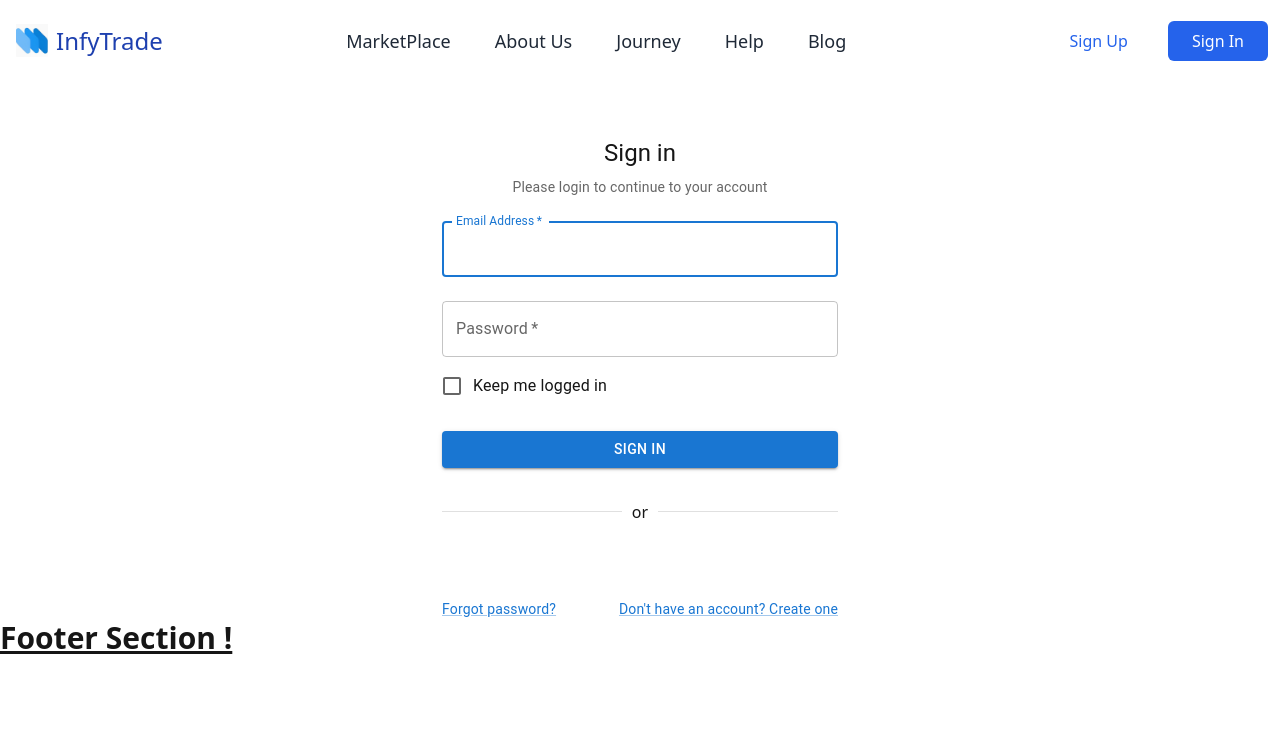
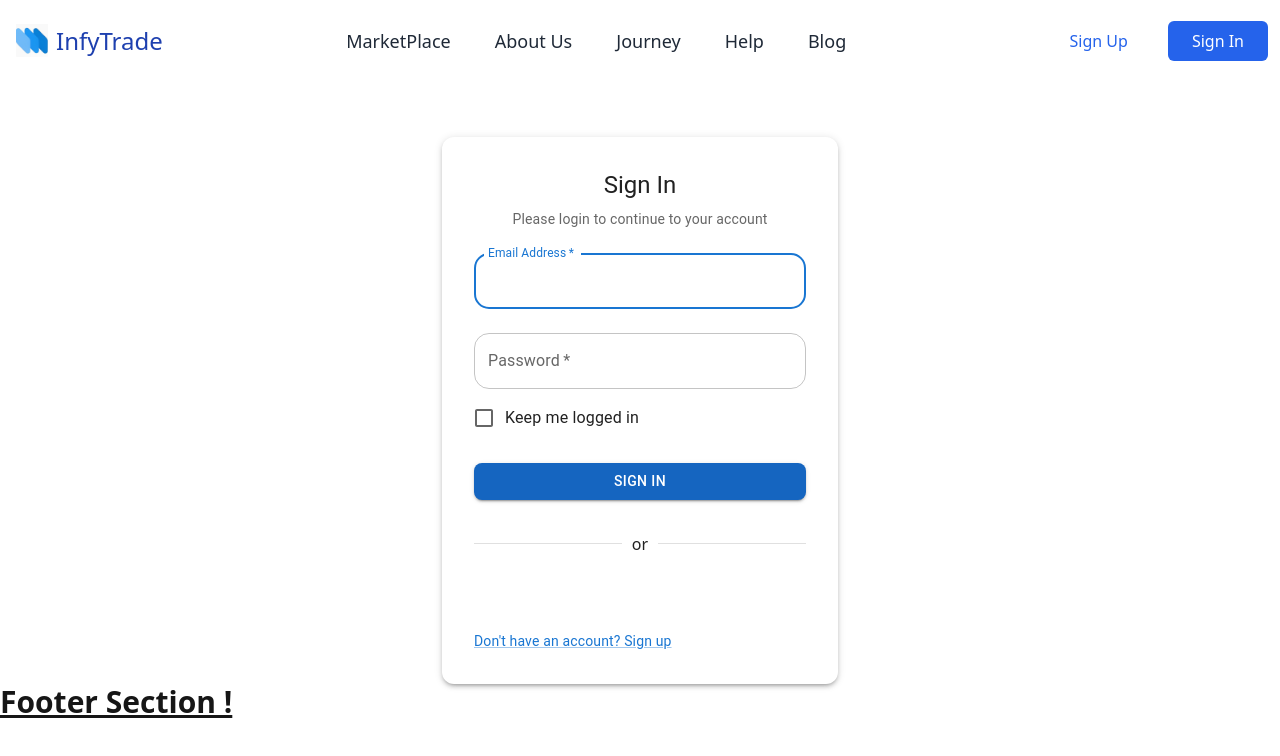
Before and after one commit to karthikreddy-7/InfyTrade, a React (Create React App) app in the folder frontend/infytradefe/: page /signin in a window 1280 px wide. Shown: the top 756 px of the page. Built offline with nearby package versions, Linux system fonts and the light colour scheme.

Commit message:
added changes at signin and signup

```diff
--- a/frontend/infytradefe/package.json
+++ b/frontend/infytradefe/package.json
@@ -7,6 +7,7 @@
     "@emotion/styled": "^11.13.0",
     "@headlessui/react": "^2.1.2",
     "@mui/material": "^5.16.5",
+    "@mui/system": "^5.16.5",
     "@react-oauth/google": "^0.12.1",
     "@reduxjs/toolkit": "^2.2.6",
     "@testing-library/jest-dom": "^5.17.0",
--- a/frontend/infytradefe/src/components/signin.js
+++ b/frontend/infytradefe/src/components/signin.js
@@ -1,4 +1,4 @@
-import React from "react";
+import React, { useState } from "react";
 import {
   Box,
   Button,
@@ -10,38 +10,74 @@ import {
   TextField,
   Typography,
   Divider,
+  Paper,
 } from "@mui/material";
-import { GoogleOAuthProvider, GoogleLogin } from '@react-oauth/google';
+import { GoogleOAuthProvider, GoogleLogin } from "@react-oauth/google";
 
-const clientId = "";
+const clientId = " ";
 
 const Signin = () => {
+  const [email, setEmail] = useState("");
+  const [password, setPassword] = useState("");
+
+  const handleEmailChange = (event) => {
+    setEmail(event.target.value);
+  };
+
+  const handlePasswordChange = (event) => {
+    setPassword(event.target.value);
+  };
+
+  const handleSubmit = async (event) => {
+    event.preventDefault();
+    const requestBody = { email, password };
+
+    try {
+      const response = await fetch("api place here", {
+        method: "POST",
+        headers: {
+          "Content-Type": "application/json",
+        },
+        body: JSON.stringify(requestBody),
+      });
+
+      if (!response.ok) {
+        throw new Error("Network response was not ok");
+      }
+
+      const data = await response.json();
+      console.log("Success:", data);
+    } catch (error) {
+      console.error("Error:", error);
+    }
+  };
+
   const handleGoogleLoginSuccess = (response) => {
-    console.log('Login Success:', response);
+    console.log("Login Success:", response);
   };
 
   const handleGoogleLoginFailure = (error) => {
-    console.error('Login Failed:', error);
+    console.error("Login Failed:", error);
   };
 
   return (
     <GoogleOAuthProvider clientId={clientId}>
       <Container component="main" maxWidth="xs">
+        <Paper elevation={3} sx={{ padding: 4, borderRadius: 3, mt: 8 }}>
           <Box
             sx={{
-            marginTop: 8,
-            display: 'flex',
-            flexDirection: 'column',
-            alignItems: 'center',
+              display: "flex",
+              flexDirection: "column",
+              alignItems: "center",
             }}
           >
             <Typography component="h1" variant="h5">
-            Sign in
+              Sign In
             </Typography>
             <Typography variant="body2" color="textSecondary" sx={{ mt: 1 }}>
               Please login to continue to your account
             </Typography>
-          <Box component="form" noValidate sx={{ mt: 1 }}>
+            <Box component="form" onSubmit={handleSubmit} noValidate sx={{ mt: 1 }}>
               <TextField
                 margin="normal"
                 required
@@ -51,6 +87,9 @@ const Signin = () => {
                 name="email"
                 autoComplete="email"
                 autoFocus
+                value={email}
+                onChange={handleEmailChange}
+                InputProps={{ style: { borderRadius: 15 } }}
               />
               <TextField
                 margin="normal"
@@ -61,6 +100,9 @@ const Signin = () => {
                 type="password"
                 id="password"
                 autoComplete="current-password"
+                value={password}
+                onChange={handlePasswordChange}
+                InputProps={{ style: { borderRadius: 15 } }}
               />
               <FormControlLabel
                 control={<Checkbox value="remember" color="primary" />}
@@ -70,7 +112,7 @@ const Signin = () => {
                 type="submit"
                 fullWidth
                 variant="contained"
-              sx={{ mt: 3, mb: 2 }}
+                sx={{ mt: 3, mb: 2, bgcolor: "primary.dark", borderRadius: 2 }}
               >
                 Sign In
               </Button>
@@ -83,19 +125,15 @@ const Signin = () => {
                 />
               </Box>
               <Grid container>
-              <Grid item xs>
-                <Link href="#" variant="body2">
-                  Forgot password?
-                </Link>
-              </Grid>
                 <Grid item>
                   <Link href="/signup" variant="body2">
-                  {"Don't have an account? Create one"}
+                    {"Don't have an account? Sign up"}
                   </Link>
                 </Grid>
               </Grid>
             </Box>
           </Box>
+        </Paper>
       </Container>
     </GoogleOAuthProvider>
   );
--- a/frontend/infytradefe/src/components/signup.js
+++ b/frontend/infytradefe/src/components/signup.js
@@ -1,4 +1,4 @@
-import React from 'react';
+import React, { useState } from "react";
 import {
   Box,
   Button,
@@ -10,38 +10,92 @@ import {
   TextField,
   Typography,
   Divider,
-} from '@mui/material';
-import { GoogleOAuthProvider, GoogleLogin } from '@react-oauth/google';
+  Paper,
+} from "@mui/material";
+import { GoogleOAuthProvider, GoogleLogin } from "@react-oauth/google";
 
-const clientId = ' ';
+const clientId = " ";
 
 const Signup = () => {
+  const [name, setName] = useState("");
+  const [email, setEmail] = useState("");
+  const [password, setPassword] = useState("");
+
+  const handleNameChange = (event) => {
+    setName(event.target.value);
+  };
+
+  const handleEmailChange = (event) => {
+    setEmail(event.target.value);
+  };
+
+  const handlePasswordChange = (event) => {
+    setPassword(event.target.value);
+  };
+
+  const handleSubmit = async (event) => {
+    event.preventDefault();
+    const requestBody = { name, email, password };
+
+    try {
+      const response = await fetch(" api place here ", {
+        method: "POST",
+        headers: {
+          "Content-Type": "application/json",
+        },
+        body: JSON.stringify(requestBody),
+      });
+
+      if (!response.ok) {
+        throw new Error("Network response was not ok");
+      }
+
+      const data = await response.json();
+      console.log("Success:", data);
+    } catch (error) {
+      console.error("Error:", error);
+    }
+  };
+
   const handleGoogleLoginSuccess = (response) => {
-    console.log('Login Success:', response);
+    console.log("Login Success:", response);
   };
 
   const handleGoogleLoginFailure = (error) => {
-    console.error('Login Failed:', error);
+    console.error("Login Failed:", error);
   };
 
   return (
     <GoogleOAuthProvider clientId={clientId}>
       <Container component="main" maxWidth="xs">
+        <Paper elevation={3} sx={{ padding: 4, borderRadius: 3, mt: 4 }}>
           <Box
             sx={{
-            marginTop: 8,
-            display: 'flex',
-            flexDirection: 'column',
-            alignItems: 'center',
+              display: "flex",
+              flexDirection: "column",
+              alignItems: "center",
             }}
           >
             <Typography component="h1" variant="h5">
               Sign Up
             </Typography>
-          <Typography variant="body2" color="textSecondary" sx={{ mt: 1 }}>
+            <Typography variant="body2" color="textSecondary" sx={{ mt: 0.5 }}>
               Sign up to enjoy the features of InfyTrade
             </Typography>
-          <Box component="form" noValidate sx={{ mt: 1 }}>
+            <Box component="form" onSubmit={handleSubmit} noValidate sx={{ mt: 0.5 }}>
+              <TextField
+                margin="normal"
+                required
+                fullWidth
+                id="name"
+                label="Name"
+                name="name"
+                autoComplete="name"
+                autoFocus
+                value={name}
+                onChange={handleNameChange}
+                InputProps={{ style: { borderRadius: 15 } }}
+              />
               <TextField
                 margin="normal"
                 required
@@ -50,7 +104,9 @@ const Signup = () => {
                 label="Email Address"
                 name="email"
                 autoComplete="email"
-              autoFocus
+                value={email}
+                onChange={handleEmailChange}
+                InputProps={{ style: { borderRadius: 15 } }}
               />
               <TextField
                 margin="normal"
@@ -61,6 +117,9 @@ const Signup = () => {
                 type="password"
                 id="password"
                 autoComplete="current-password"
+                value={password}
+                onChange={handlePasswordChange}
+                InputProps={{ style: { borderRadius: 15 } }}
               />
               <FormControlLabel
                 control={<Checkbox value="remember" color="primary" />}
@@ -70,7 +129,7 @@ const Signup = () => {
                 type="submit"
                 fullWidth
                 variant="contained"
-              sx={{ mt: 3, mb: 2, bgcolor: 'primary.dark' }}
+                sx={{ mt: 2, mb: 2, bgcolor: "primary.dark", borderRadius: 2 }}
               >
                 Sign Up
               </Button>
@@ -84,13 +143,14 @@ const Signup = () => {
               </Box>
               <Grid container>
                 <Grid item>
-                <Link href="#" variant="body2">
-                  {'Already have an account? Sign in'}
+                  <Link href="/signin" variant="body2">
+                    {"Already have an account? Sign in"}
                   </Link>
                 </Grid>
               </Grid>
             </Box>
           </Box>
+        </Paper>
       </Container>
     </GoogleOAuthProvider>
   );
```
Also changed, not shown: 1 other file (tests, documents, lock files or other folders). Lines whose indentation alone changed are shown as unchanged.
